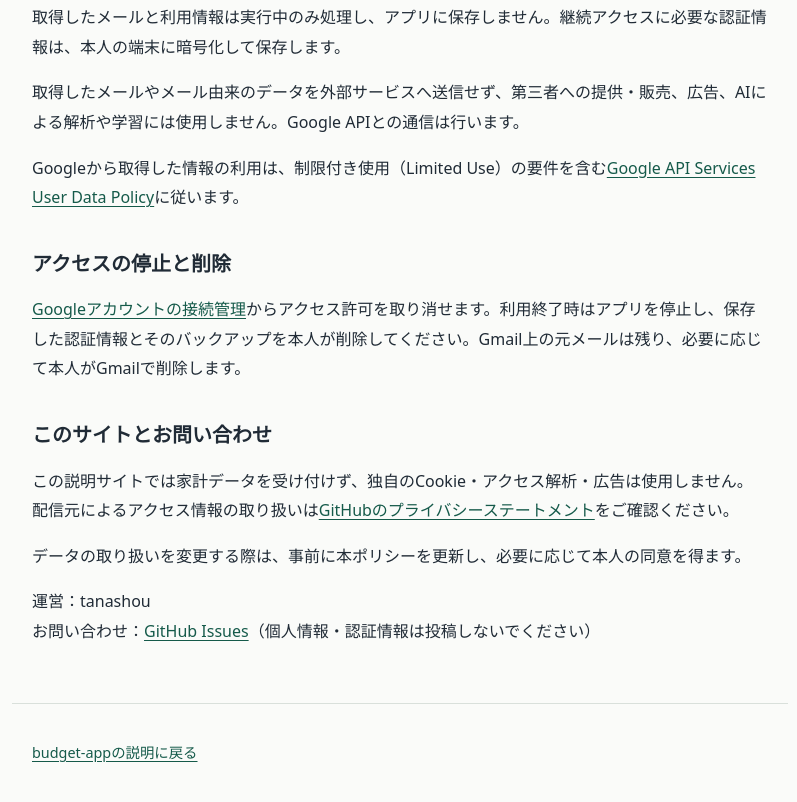
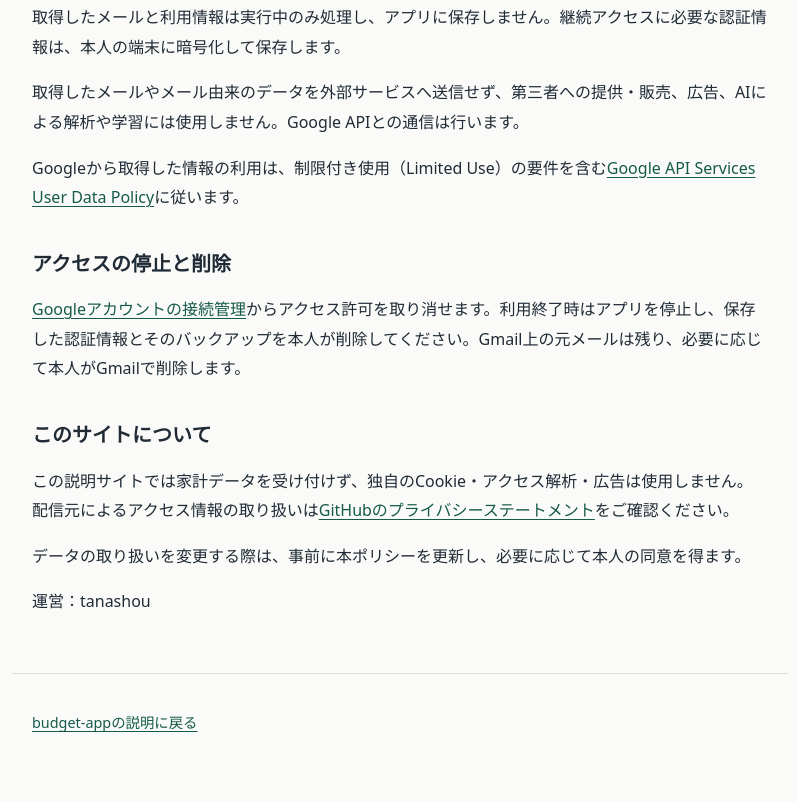
Before and after one commit to tanashou/7dfd6725f7e2b0c6, a plain HTML site: page docs/privacy.html in a window 1280 px wide. Shown: the part 541-1343 px from the top of the page, without its empty margins (240-1037 px from the left). After the commit the page ends 1314 px from the top, so only its background shows below. Drawn offline with Linux system fonts and the light colour scheme.

Commit message:
Remove optional inquiry links from public pages

```diff
--- a/docs/privacy.html
+++ b/docs/privacy.html
@@ -27,10 +27,10 @@
     <h2>アクセスの停止と削除</h2>
     <p><a href="https://myaccount.google.com/connections">Googleアカウントの接続管理</a>からアクセス許可を取り消せます。利用終了時はアプリを停止し、保存した認証情報とそのバックアップを本人が削除してください。Gmail上の元メールは残り、必要に応じて本人がGmailで削除します。</p>
 
-    <h2>このサイトとお問い合わせ</h2>
+    <h2>このサイトについて</h2>
     <p>この説明サイトでは家計データを受け付けず、独自のCookie・アクセス解析・広告は使用しません。配信元によるアクセス情報の取り扱いは<a href="https://docs.github.com/en/site-policy/privacy-policies/github-privacy-statement">GitHubのプライバシーステートメント</a>をご確認ください。</p>
     <p>データの取り扱いを変更する際は、事前に本ポリシーを更新し、必要に応じて本人の同意を得ます。</p>
-    <p>運営：tanashou<br>お問い合わせ：<a href="https://github.com/tanashou/7dfd6725f7e2b0c6/issues">GitHub Issues</a>（個人情報・認証情報は投稿しないでください）</p>
+    <p>運営：tanashou</p>
   </main>
   <footer><p><a href="./">budget-appの説明に戻る</a></p></footer>
 </body>
```
Also changed, not shown: docs/index.html (+1 -1 lines).
